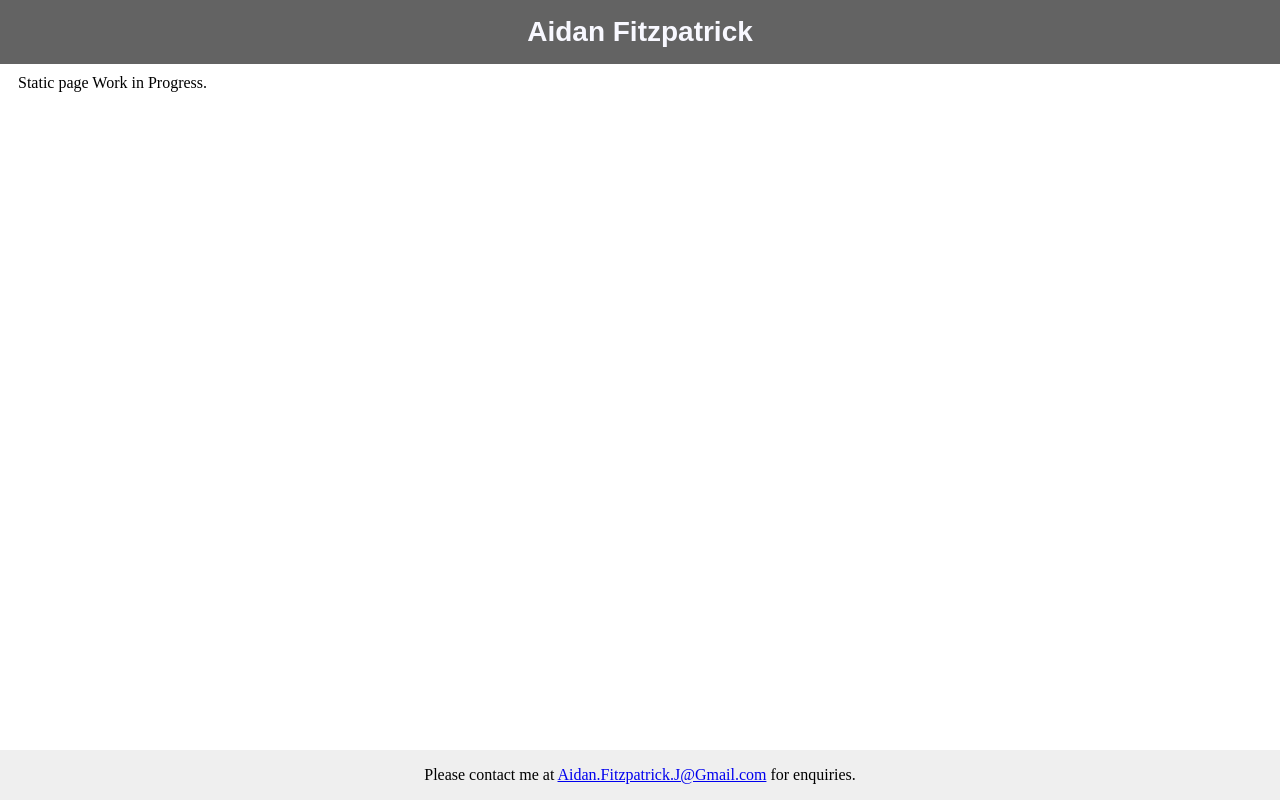
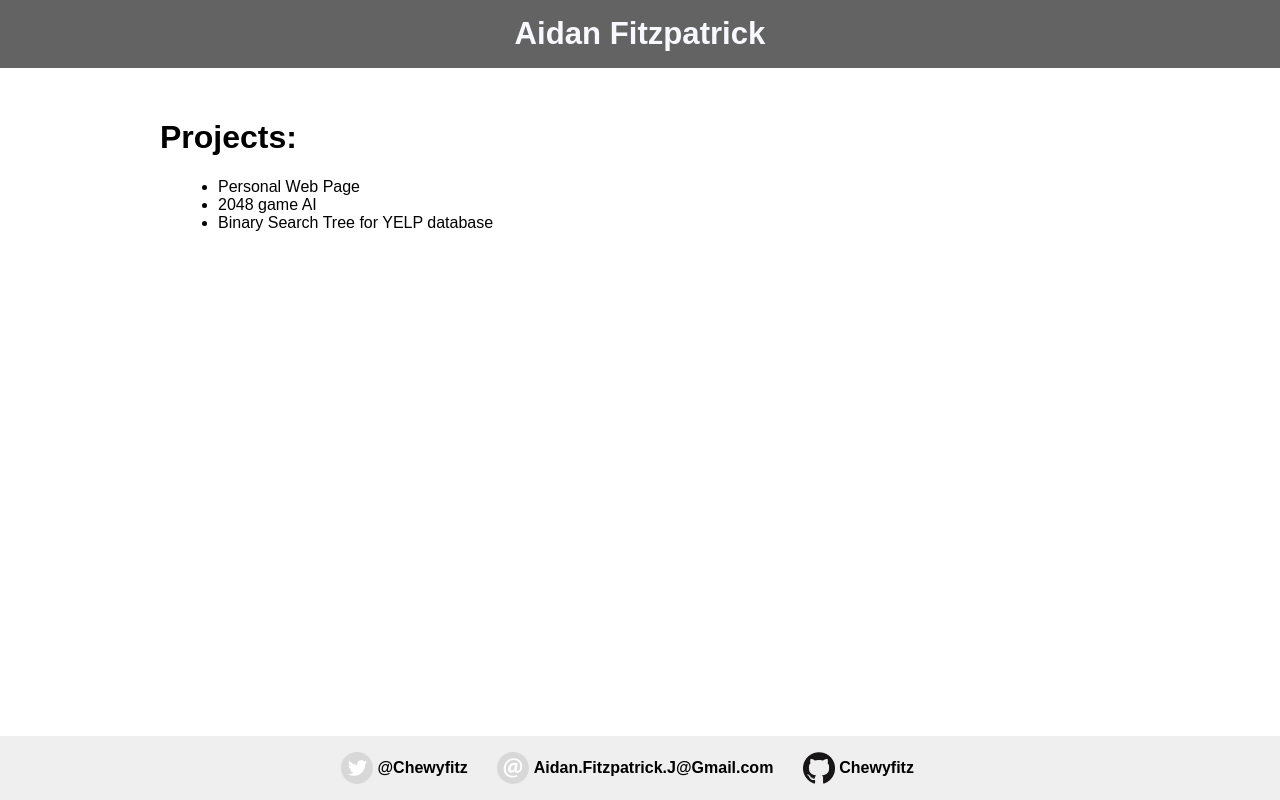
Before and after one commit to ajfitzp/ajfitzp.github.io, a plain HTML site: page index.html in a window 1280 px wide. Drawn offline with Linux system fonts and the light colour scheme.

Commit message:
v1.0 (pretty bad)

```diff
--- a/index.html
+++ b/index.html
@@ -8,11 +8,44 @@
 		<div class="header">
 			Aidan Fitzpatrick
 		</div>
-		<div class="text_para">
-			Static page Work in Progress.
+
+		<!--##################################################-->
+
+		<div class="body">
+			<h1>Projects: </h1>
+			<div class="text_para">
+				<ul>
+					<li> Personal Web Page </li>
+					<li> 2048 game AI </li>
+					<li> Binary Search Tree for YELP database </li>
+				</ul>
+			</div>
+
 		</div>
+
+		<!--##################################################-->
+
 		<div class="footer">
-			Please contact me at <a href="mailto:Aidan.Fitzpatrick.J@Gmail.com">Aidan.Fitzpatrick.J@Gmail.com</a> for enquiries.
+			<a href="http://twitter.com/chewyfitz">
+				<img src="img/twitter.png" class="footbutton" />
+				<div class="footbutton">
+					@Chewyfitz
+				</div>
+			</a>
+
+			<a href="mailto:aidan.fitzpatrick.j@Gmail.com">
+				<img src="img/@.png" class="footbutton" />
+				<div class="footbutton">
+					Aidan.Fitzpatrick.J@Gmail.com
+				</div>
+			</a>
+
+			<a href="http://github.com/chewyfitz">
+				<img src="img/github.png" class="footbutton" />
+				<div class="footbutton">
+					Chewyfitz
+				</div>
+			</a>
 		</div>
 	</body>
 </html>
--- a/style.css
+++ b/style.css
@@ -1,11 +1,13 @@
 body{
-	margin:0px;
+	margin: 0px;/*
+	margin-left: 10%;
+	margin-right: 10%;*/
+	font-family: Arial;
 }
 
 div.header{
 	display: inline-block;
 
-	font-family: Arial;
 	font-weight: bold;
 	font-size: 3.5ch;
 	color: ghostwhite;
@@ -16,10 +18,17 @@ div.header{
 	padding: 1rem;
 	padding-left:25%;
 	padding-right:25%;
+	margin-bottom:30px;
 }
 div.text_para{
 	/*rgin: TT RR BB LL*/
 	margin: 10 18 10 18;
+}
+
+div.body{
+	width: 75%;
+	padding-left: 12.5%;
+	padding-right:12.5%;
 }
 
 div.footer{
@@ -31,3 +40,20 @@ div.footer{
 	background-color: #efefef;
 	text-align: center;
 }
+div.footer>a{
+	text-decoration: none;
+	color: black;
+	padding-right: 25px;
+}
+
+.footbutton{
+	display: inline-block;
+}
+img.footbutton{
+	height:2rem;
+	vertical-align: middle;
+}
+div.footbutton{
+	font-weight: bold;
+	vertical-align: middle;
+}
```
Also changed, not shown: img/@.png (added), img/github.png (added), img/twitter.png (added).
